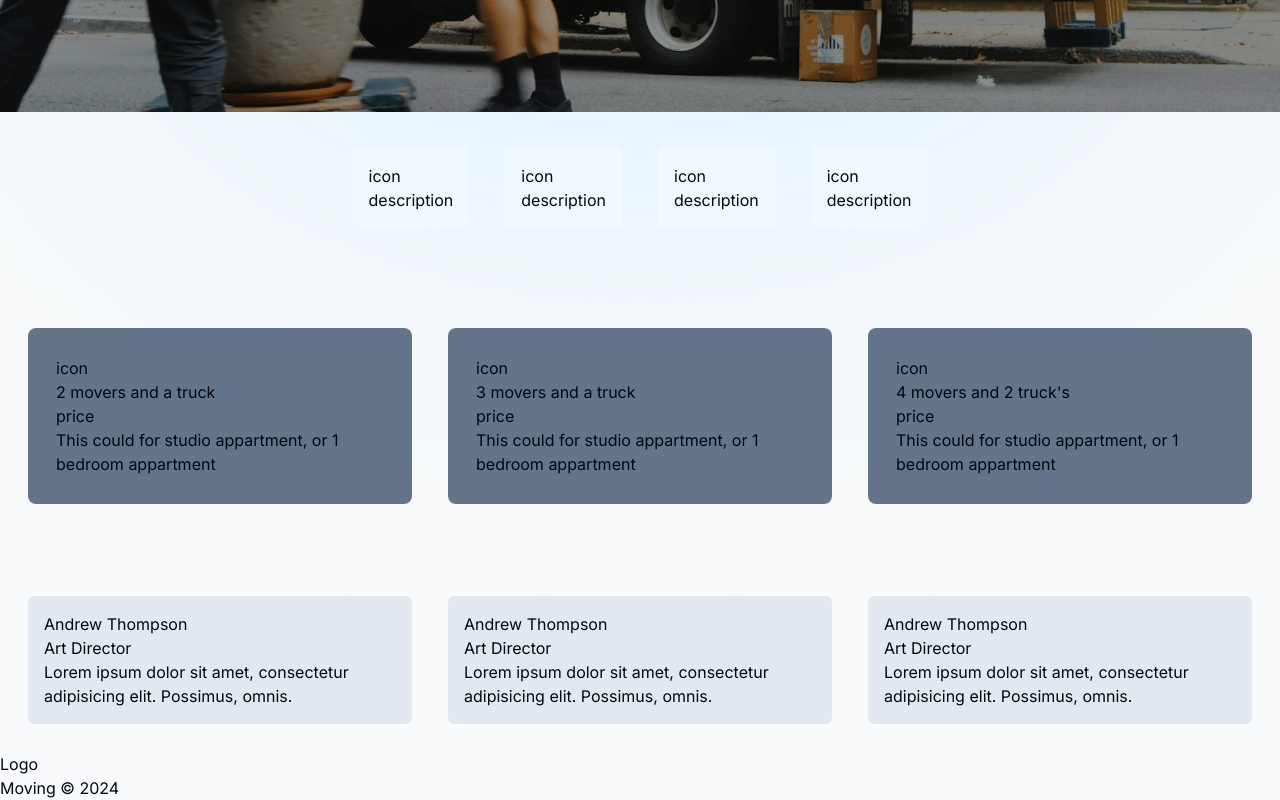
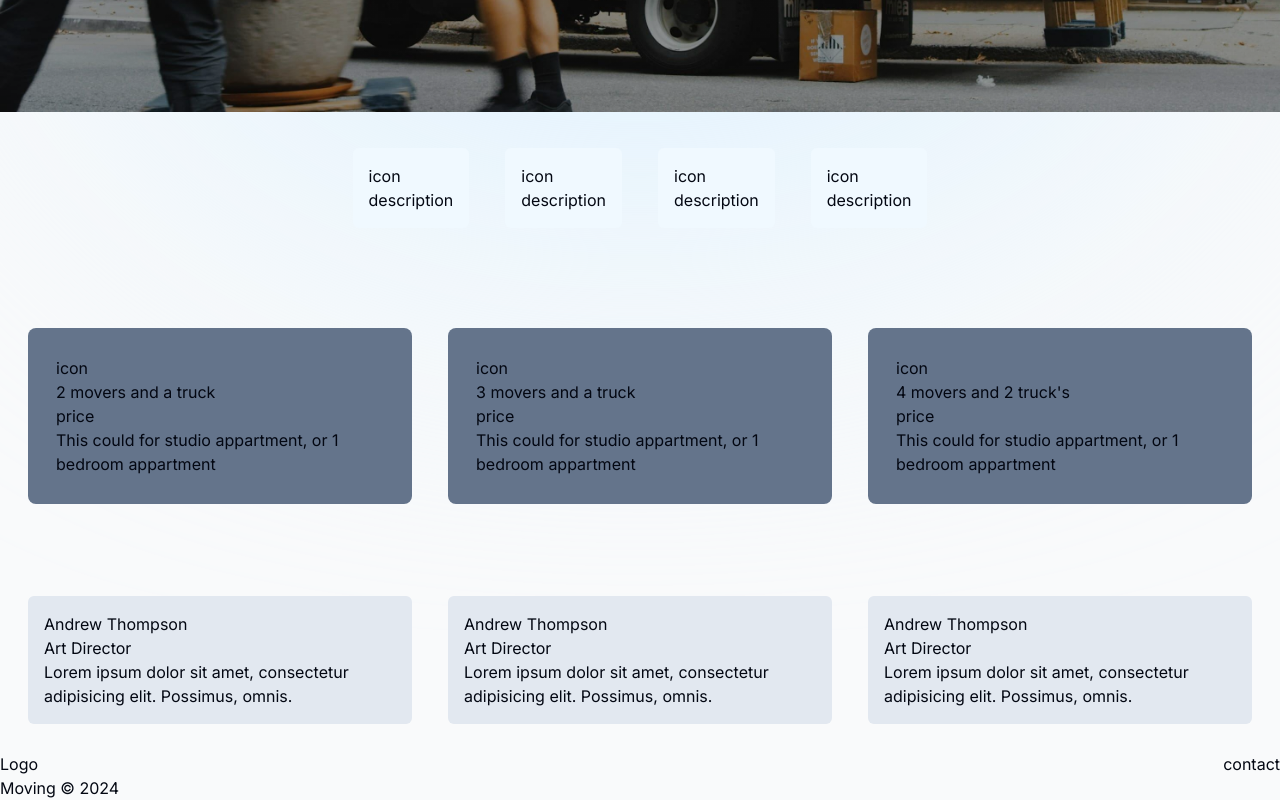
Before and after one commit to Alexandrbig1/asap-moving, a Next.js app: page / in a window 1280 px wide. Shown: the part 584-1384 px from the top of the page. Built offline with nearby package versions, Linux system fonts and the light colour scheme.

Commit message:
fix: updated styles

```diff
--- a/components/footer.tsx
+++ b/components/footer.tsx
@@ -2,8 +2,11 @@ import React from "react";
 
 export default function Footer() {
   return (
-    <div>
-      <div>Logo</div>
+    <div className="flex flex-col">
+      <div className="flex justify-between">
+        <div>Logo</div>
+        <div>contact</div>
+      </div>
       <div>
         Moving &copy; <span>{new Date().getFullYear()}</span>
       </div>
```
